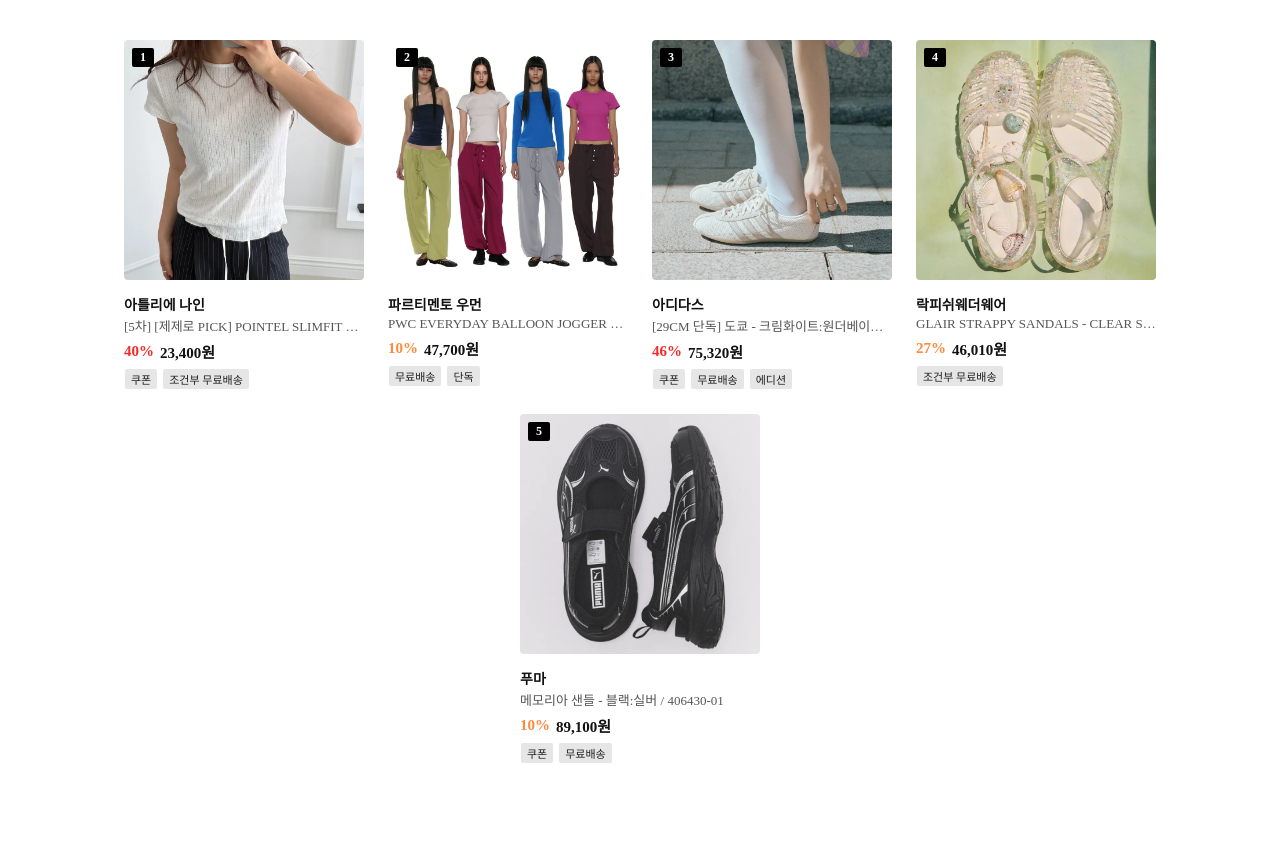
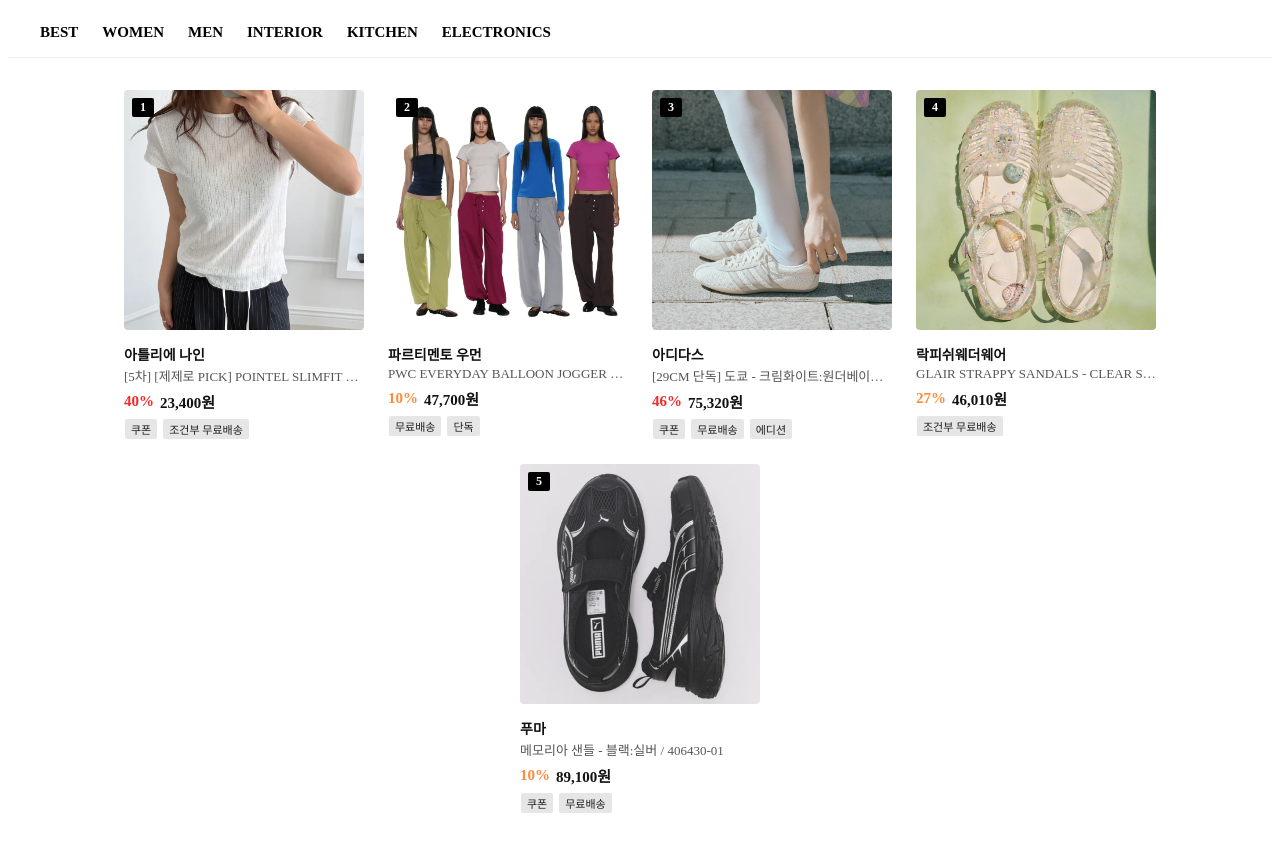
Before and after one commit to Likelion-at-SMWU-14th/ChoiJiWoo, a React (Vite) app in the folder front/week05_hw/: page / in a window 1280 px wide. Before the commit the page ends 804 px from the top, so only its background shows below. Built offline with nearby package versions, Linux system fonts and the light colour scheme.

Commit message:
feat: NavBar 컴포넌트 추가 및 스타일 적용

```diff
--- a/front/week05_hw/src/App.jsx
+++ b/front/week05_hw/src/App.jsx
@@ -1,15 +1,26 @@
 import "./App.css";
 import * as S from "./styles/ProductCard.Styled";
+import * as N from "./styles/NavBar.Styled";
 import productData from "./data/productData";
 import ProductCard from "./components/ProductCard";
+import NavBar from "./components/NavBar";
 import productImage1 from "./assets/아틀리에 나인.webp";
 import productImage2 from "./assets/파르티멘토 우먼.webp";
 import productImage3 from "./assets/아디다스.webp";
 import productImage4 from "./assets/락피쉬웨더웨어.webp";
 import productImage5 from "./assets/푸마.webp";
 
+const navItems = ["BEST", "WOMEN", "MEN", "INTERIOR", "KITCHEN", "ELECTRONICS"];
+
 function App() {
   return (
+    <>
+      <N.Bar>
+        {navItems.map((item, index) => (
+          <NavBar key={item} label={item} active={index === 0} />
+        ))}
+      </N.Bar>
+
       <S.CardList>
         <ProductCard
           rank={productData[0].rank}
@@ -57,6 +68,7 @@ function App() {
           image={productImage5}
         />
       </S.CardList>
+    </>
   );
 }
 
--- /dev/null
+++ b/front/week05_hw/src/components/NavBar.jsx
@@ -0,0 +1,7 @@
+import * as S from "../styles/NavBar.Styled";
+
+function NavBar({ label, active }) {
+  return <S.BarItem active={active}>{label}</S.BarItem>;
+}
+
+export default NavBar;
--- /dev/null
+++ b/front/week05_hw/src/styles/NavBar.Styled.js
@@ -0,0 +1,15 @@
+import styled from "styled-components";
+
+export const Bar = styled.div`
+  display: flex;
+  gap: 24px;
+  padding: 16px 32px;
+  border-bottom: 1px solid #eeeeee;
+`;
+
+export const BarItem = styled.span`
+  font-size: 15px;
+  font-weight: 700;
+  color: #000000;
+  cursor: pointer;
+`;
--- a/front/week05_hw/src/styles/ProductCard.Styled.js
+++ b/front/week05_hw/src/styles/ProductCard.Styled.js
@@ -23,6 +23,7 @@ export const ImageBox = styled.div`
   overflow: hidden;
   border-radius: 4px;
   background-color: #f5f5f5;
+  cursor: pointer;
 `;
 
 export const ProductImage = styled.img`
```
Lines whose indentation alone changed are shown as unchanged.
